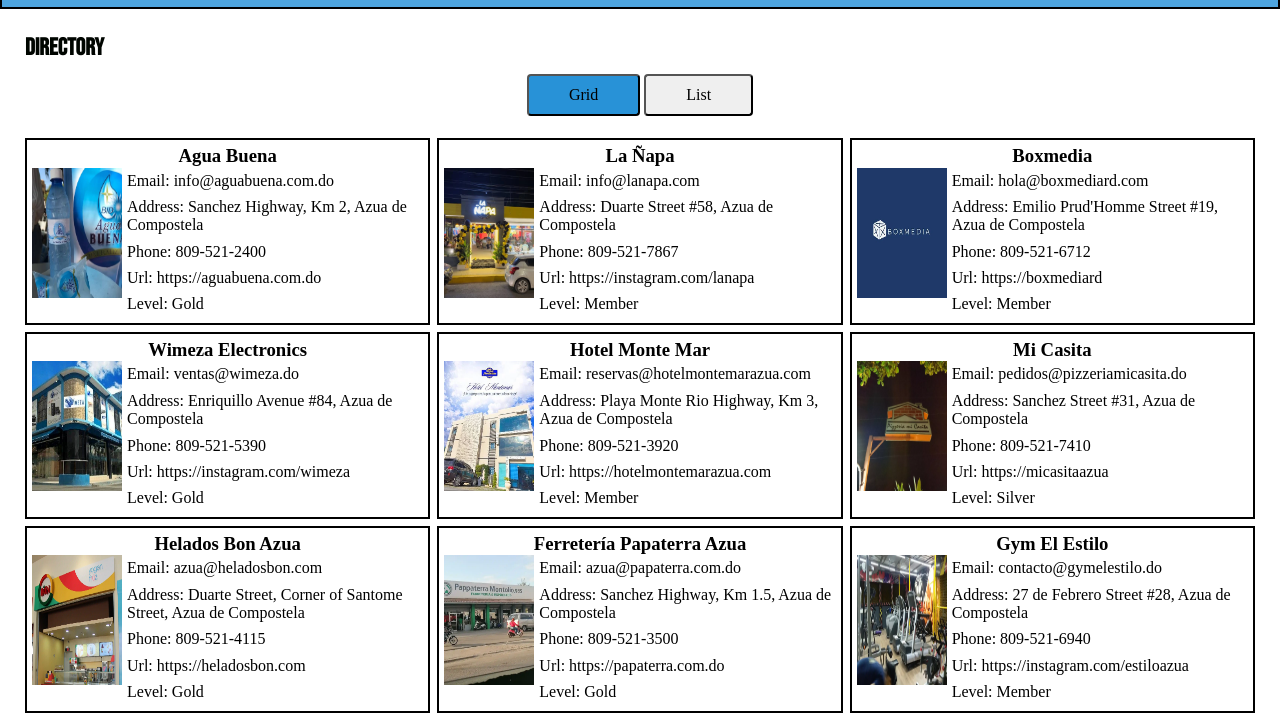
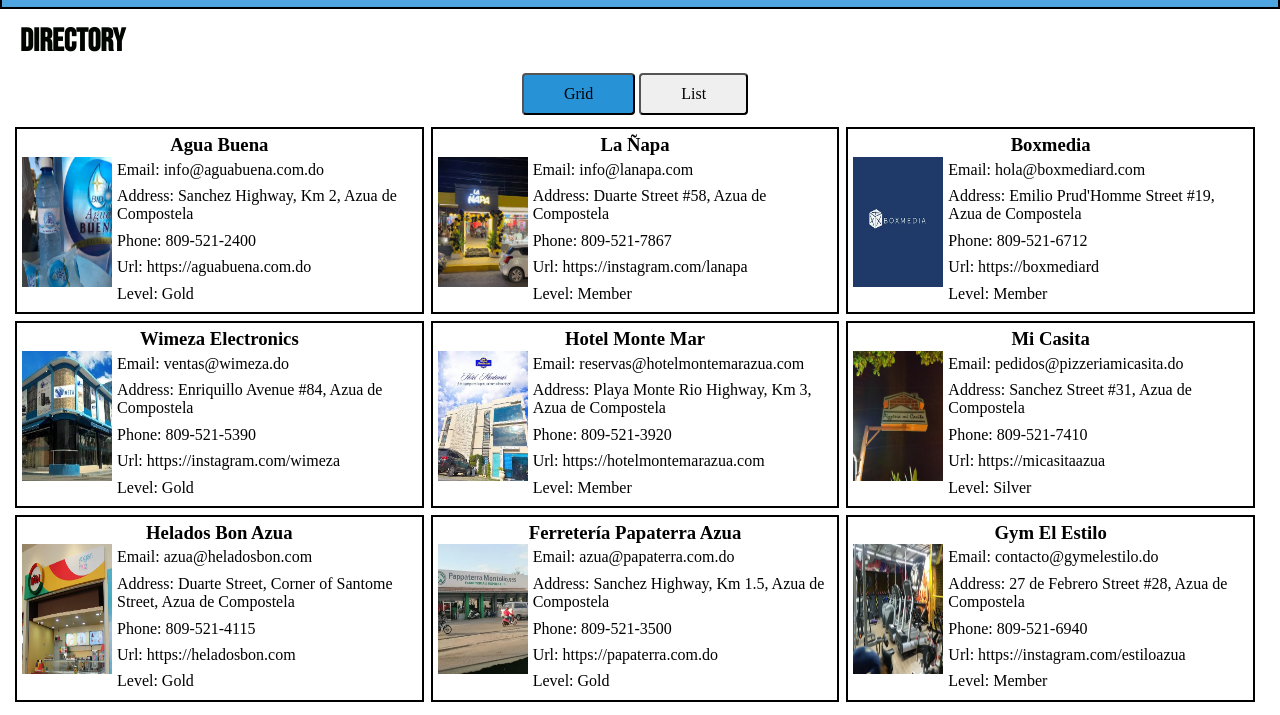
Before and after one commit to imanolmatos/wdd231, a plain HTML site: page chamber/directory.html in a window 1280 px wide. Shown: the part 95-810 px from the top of the page. Drawn offline with Linux system fonts and the light colour scheme.

Commit message:
auditory

```diff
--- a/chamber/directory.html
+++ b/chamber/directory.html
@@ -23,7 +23,7 @@
     <meta property="og:description"
         content="Explore the official Azua Chamber of Commerce business directory. Connect with local companies, services, and commercial members across Azua.">
     <meta property="og:image" content="https://imanolmatos.github.io/wdd231/images/personal.webp">
-    <meta property="og:url" content="">
+    <meta property="og:url" content="/chamber/directory.html">
 </head>
 
 <body>
@@ -43,7 +43,7 @@
         </nav>
     </header>
     <main>
-        <h2>Directory</h2>
+        <h1>Directory</h1>
         <div id="filter">
             <button type="button" class="filterbutton buttonActivated" id="grid">Grid</button>
             <button type="button" class=filterbutton id="list">List</button>
--- a/chamber/scripts/directory.js
+++ b/chamber/scripts/directory.js
@@ -36,7 +36,7 @@ navegationUpdated.forEach(link =>
 
 // directory
 
-const url = "directory.json";
+const url = "data/directory.json";
 const cards = document.querySelector("#directory");
 // Create an async function named "getProphetData" that uses await fetch() to fetch data from the JSON source URL.
 async function getMembersData() {
--- a/chamber/styles/directorysmall.css
+++ b/chamber/styles/directorysmall.css
@@ -54,7 +54,7 @@ header {
 main {
     display: grid;
     gap: 10px;
-    padding: 25px;
+    padding: 15px;
     grid-template-columns: 1fr;
     justify-content: center;
 }
@@ -62,6 +62,8 @@ main {
 main h1 {
     grid-column: 1/2;
     text-align: left;
+    margin: 0px;
+    padding-left: 5px;
 }
 
 #name {
```
Also changed, not shown: chamber/data/directory.json (renamed from chamber/directory.json).
